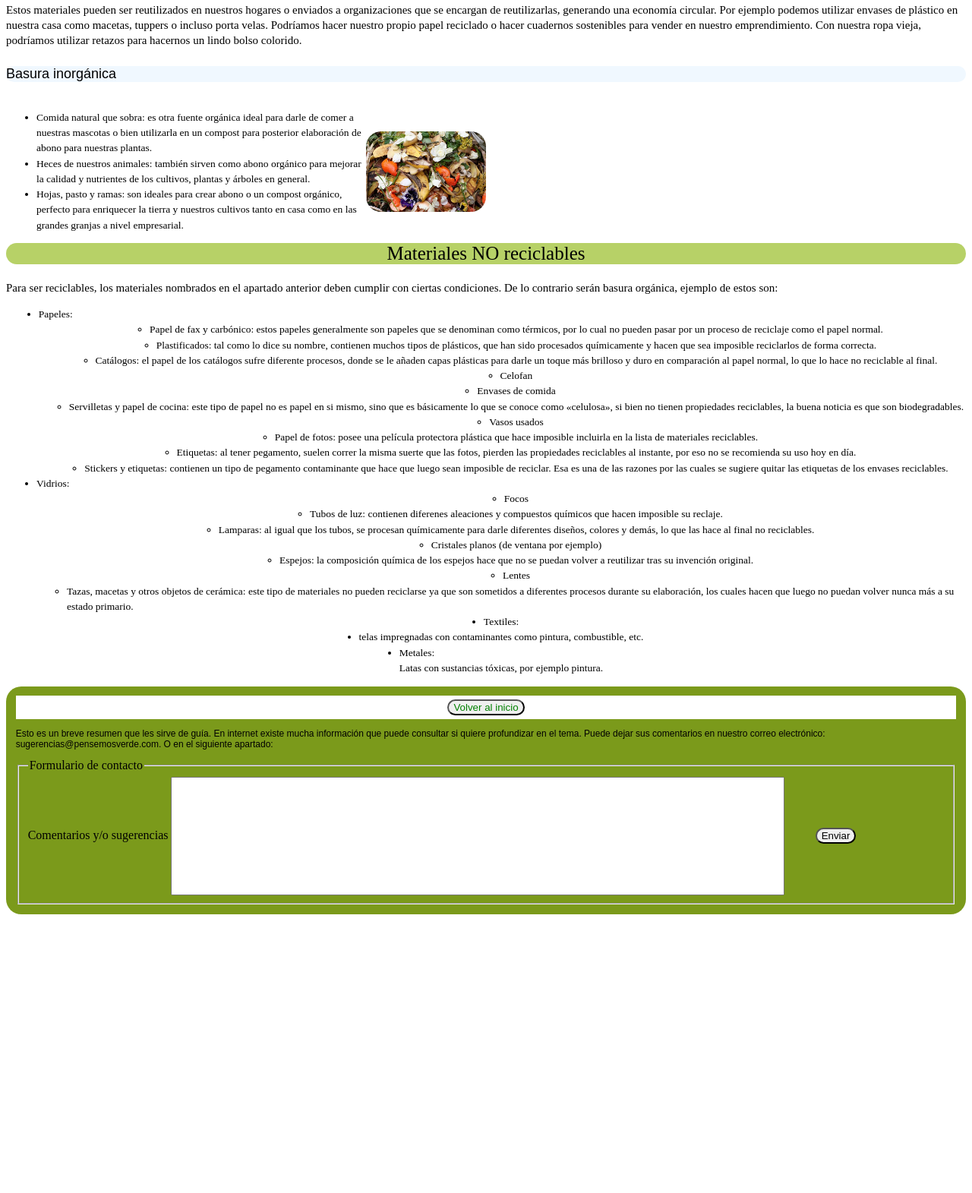
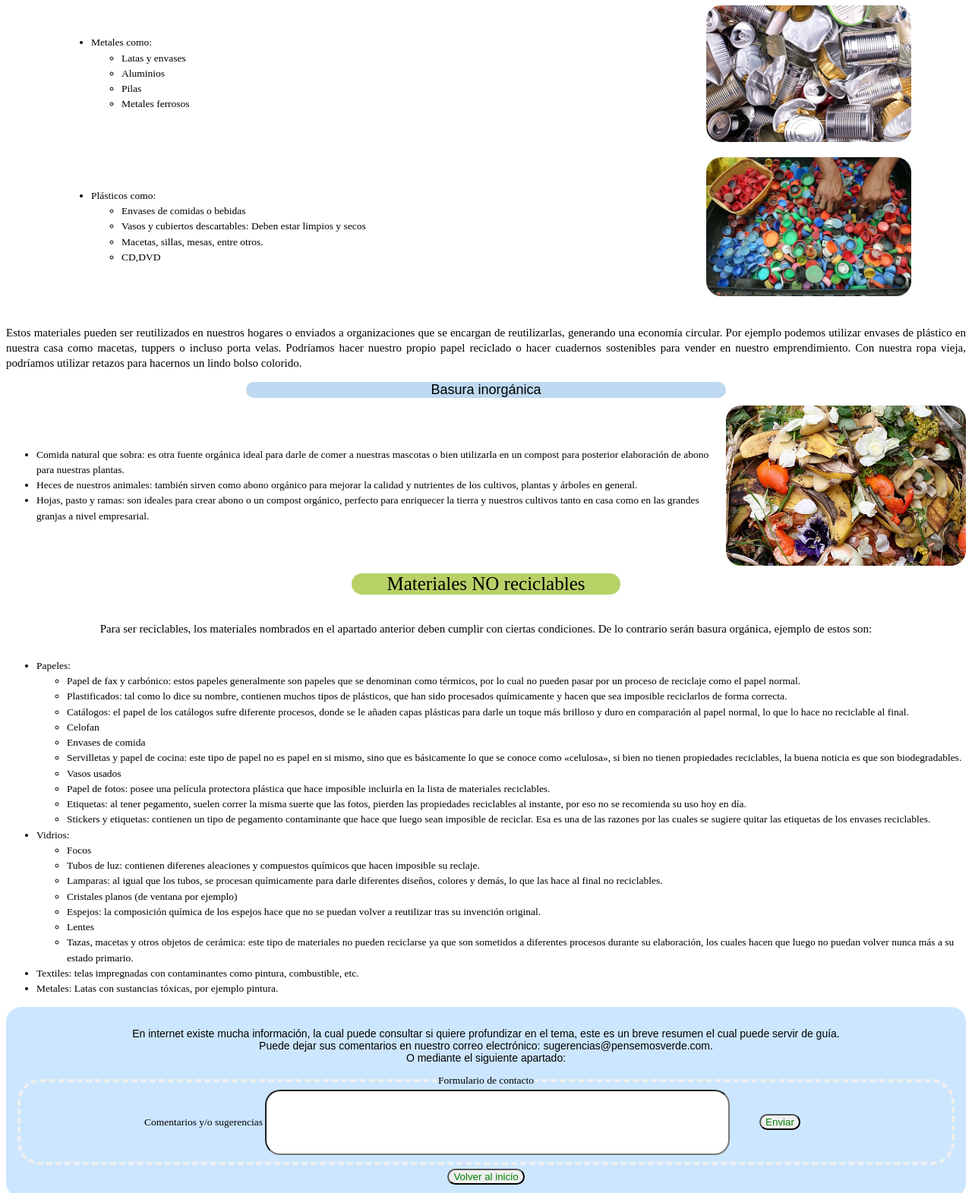
Before and after one commit to juliaman02/proyectoIngenias, a plain HTML site: page reciclablesYNoreciclables.html in a window 1280 px wide. Shown: the part 1151-2722 px from the top of the page at 76% size. Before the commit the page ends 2363 px from the top, so only its background shows below. Drawn offline with Linux system fonts and the light colour scheme; a web font is replaced by a local one.

Commit message:
creacion de nueva pagina y cambios en css

```diff
--- a/reciclablesYNoreciclables.html
+++ b/reciclablesYNoreciclables.html
@@ -4,7 +4,7 @@
     <meta charset="UTF-8" />
     <meta name="viewport" content="width=device-width, initial-scale=1.0" />
     <style>
-      @import url("https://fonts.googleapis.com/css2?family=Fasthand&family=Gochi+Hand&family=Kalam:wght@400;700&family=Mynerve&family=Pacifico&family=Preahvihear&family=Roboto:ital@1&family=Shadows+Into+Light&family=Sriracha&display=swap");
+      @import url('https://fonts.googleapis.com/css2?family=Comic+Neue&family=Fasthand&family=Gochi+Hand&family=Kalam:wght@400;700&family=Mynerve&family=Pacifico&family=Preahvihear&family=Roboto:ital@1&family=Shadows+Into+Light&family=Sriracha&display=swap');
     </style>
     <title>Reciclaje</title>
     <link rel="stylesheet" href="styles.css" />
@@ -22,8 +22,8 @@
     </header>
 
     <main>
-      <div>
-      <h2>Materiales Reciclables</h2>
+      <div class="informacion">
+      <h2 class="titulo">Materiales Reciclables</h2>
       <h4>¿Qué son los materiales reciclables?</h4>
       <p class="reciclable-descripcion">
         Se les conoce como materiales reciclables a determinados productos u
@@ -48,27 +48,29 @@
         toparemos con alguno de estos objetos reciclables.
       </p>
 
+      <div class="informacion">
         <h4>Ejemplos de materiales reciclables y su potencial uso</h4>
-      <p class="reciclable-descripcion">Entre los materiales de uso cotidiano que podemos reciclar nos encontramos con: </p>
+          <p class="reciclable-descripcion">Entre los materiales de uso cotidiano que podemos reciclar nos encontramos con:</p>
             <ul id="lista-rec">
             <div class="descripcion-con-imagen">
-            <li id="lista-rec">Papeles.<br>Entre los más utilizados tenemos:
+                <li id="lista-rec">Papeles. <br> Entre los más utilizados tenemos:
                   <ul id="lista-rec">
-              <li id="lista-rec">Diarios y revistas:<br>Son perfectos para reciclar, hay que considerar que las revistas no deben tener tratamientos plásticos.</li>
-              <li id="lista-rec">Papeles:<br>Impresos o no.<br>Por ejemplo: facturas, folletos,sobres comunes o de papel madera, etc</li>
+                    <li id="lista-rec">Diarios y revistas: Son perfectos para reciclar, hay que considerar que las revistas <br>
+                    no deben tener tratamientos plásticos.</li>
+                    <li id="lista-rec">Papeles: Impresos o no. <br> Por ejemplo: remitos, facturas, folletos,sobres comunes o de papel madera, etc</li>
                     <li id="lista-rec">Cartón: Cajas, carpetas, envases. </li>
                   </ul>
                 </li>
               <img src="imagenes/papel.jpeg" alt="papel" class="reciclaje">
             </div>
-
               <div class="descripcion-con-imagen">
-            <li id="lista-rec">Vidrios: por ejemplo envases de alimentos o bebidas.</li>
+              <li id="lista-rec">Vidrios: por ejemplo envases de alimentos o bebidas.
+              </li>
               <img src="imagenes/vidrio.jpeg" alt="vidrio" class="reciclaje">
             </div>
             <div class="descripcion-con-imagen">
               <li id="lista-rec">Textiles: Algodón, lino,etc </li>
-            <img src="imagenes//ropa.jpg" alt="ropa" class="reciclaje">
+              <img src="imagenes/ropa.jpg" alt="ropa" class="reciclaje">
             </div>
             <div class="descripcion-con-imagen">
               <li id="lista-rec">Metales como:
@@ -112,8 +114,10 @@
 
       </div>
       </div>
-    <div>
-      <h2>Materiales NO reciclables</h2>
+
+
+    <div class="informacion">
+      <h2 class="titulo">Materiales NO reciclables</h2>
       <p class="reciclable-descripcion">Para ser reciclables, los materiales nombrados en el apartado anterior deben cumplir con ciertas condiciones. De lo contrario serán basura orgánica, ejemplo de estos son:</p>
       <ul id="lista-rec">
         <li id="lista-rec">Papeles:
@@ -141,9 +145,8 @@
             <li id="lista-rec">Tazas, macetas y otros objetos de cerámica: este tipo de materiales no pueden reciclarse ya que son sometidos a diferentes procesos durante su elaboración, los cuales hacen que luego no puedan volver nunca más a su estado primario.</li>
           </ul>
         </li>
-        <li id="lista-rec">Textiles:</li>
-          <li id="lista-rec">telas impregnadas con contaminantes como pintura, combustible, etc.</li>
-        <li id="lista-rec">Metales: <br> Latas con sustancias tóxicas, por ejemplo pintura.</li>
+        <li id="lista-rec">Textiles: telas impregnadas con contaminantes como pintura, combustible, etc.</li>
+        <li id="lista-rec">Metales: Latas con sustancias tóxicas, por ejemplo pintura.</li>
       </ul>
       </div>
 
@@ -151,15 +154,10 @@
 
     <footer>
 
-      <nav class="nav-reciclable">
-        <button>
-        <a href="/proyectoMedioambiente/index.html">Volver al inicio</a>
-      </button>
-      </nav>
          <p id="text-footer">
-        Esto es un breve resumen que les sirve de guía. En internet existe mucha información que puede consultar si quiere profundizar en el tema.
-        Puede dejar sus comentarios en nuestro correo electrónico: sugerencias@pensemosverde.com.
-        O en el siguiente apartado:
+        En internet existe mucha información, la cual puede consultar si quiere profundizar en el tema, este es un breve resumen el cual puede servir de guía. <br>
+        Puede dejar sus comentarios en nuestro correo electrónico: sugerencias@pensemosverde.com. <br>
+        O mediante el siguiente apartado:
     </p>
 
      <fieldset>
@@ -167,8 +165,17 @@
         <label for=""> Comentarios y/o sugerencias
         <input type="text" name="" id="comentarios">
       </label>
-      <button id="enviar">Enviar</button>
+      <button>
+        <a id="enviar">Enviar</a>
+      </button>
+      <!--<button id="enviar">Enviar</button> -->
      </fieldset>
+
+     <nav class="nav-reciclable">
+      <button>
+      <a href="index.html">Volver al inicio</a>
+    </button>
+    </nav>
 
     </footer>
   </body>
--- a/styles.css
+++ b/styles.css
@@ -22,6 +22,11 @@ header {
   border-radius: 20px;
 }
 
+.informacion {
+  display: inline-grid;
+  justify-items: center;
+}
+
 h1 {
   color: rgb(255, 255, 255);
   text-align: center;
@@ -42,6 +47,9 @@ h2 {
 .subtitulo {
   font-size: 18px !important;
 }
+.titulo{
+  width: 28%;
+}
 
 h3 {
   text-align: center;
@@ -55,8 +63,6 @@ h3 {
 
 ul {
   font-family: "Preahvihear";
-    display: grid;
-    justify-items: center;
 }
 
 li {
@@ -92,8 +98,10 @@ p {
 
 .contenedor {
   display: flex;
-  align-content: center !important;
-  justify-content: space-evenly;
+  justify-content: space-around;
+  flex-wrap: nowrap;
+  flex-direction: row;
+  align-items: stretch;
 }
 
 .contenedor2 {
@@ -120,7 +128,7 @@ img.contenido {
 }
 
 img.reciclaje {
-  height: 25%;
+  /*height: 25%;*/
   width: 25%;
   margin-block: 10px;
   border-radius: 20px;
@@ -134,45 +142,72 @@ img.reciclaje {
   border-radius: 20px;
   font-weight: 100;
   font-size: 15px;
-  width: 50%;
+  /*width: 50%;*/
 }
 
 p.reciclable-descripcion {
-  text-align: left;
+  text-align: justify;
   line-height: 20px;
-  background-color: white;
+  background-color: rgb(255, 255, 255);
+  font-family: "Preahvihear";
+  font-size: 15px;
+}
+p.raee-descripcion {
+  text-align: justify;
+  line-height: 20px;
+  background-color: rgb(255, 255, 255);
   font-family: "Preahvihear";
   font-size: 15px;
 }
 
 h4 {
-  text-align: left;
+  text-align: center;
   font-family: "Preahvihear", sans-serif;
-  background-color: aliceblue;
+  background-color: #bed9f1;
   border-radius: 20px 20px;
   font-weight: 100;
   font-size: 18px;
+  width: 50%;
+  margin: 0;
 }
 
 footer {
-  background-color: #7b9a1b;
+  background-color: #b2daffa8;
   border-radius: 20px 20px;
   padding: 1%;
 }
 
 #text-footer {
-  text-align: left;
+  text-align: center;
   font-family: "Preahvihear", sans-serif;
-  background-color: #7b9a1b;
-  font-size: 12px;
+  background-color: rgb(255 255 255 / 0%);
+  font-size: 14px;
 }
 
 #comentarios {
-  height: 150px;
-  width: 800px;
+  width: 50%;
+  height: 80px;
 }
 
 .nav-reciclable {
-  background-color: white;
   text-align: center;
 }
+
+fieldset {
+  font-family: 'Preahvihear';
+  font-size: 13.5px;
+  border-radius: 30px;
+  border-style: dashed;
+  border-width: 4px;
+  text-align: center;
+}
+
+legend {
+  text-align: center;
+}
+
+input#comentarios {
+  border-radius: 20px;
+  font-family: 'Preahvihear';
+  font-size: 14px;
+}
```
Also changed, not shown: index.html (+4 -4 lines), raee.html (added, +58 -0 lines). Lines whose indentation alone changed are shown as unchanged.
